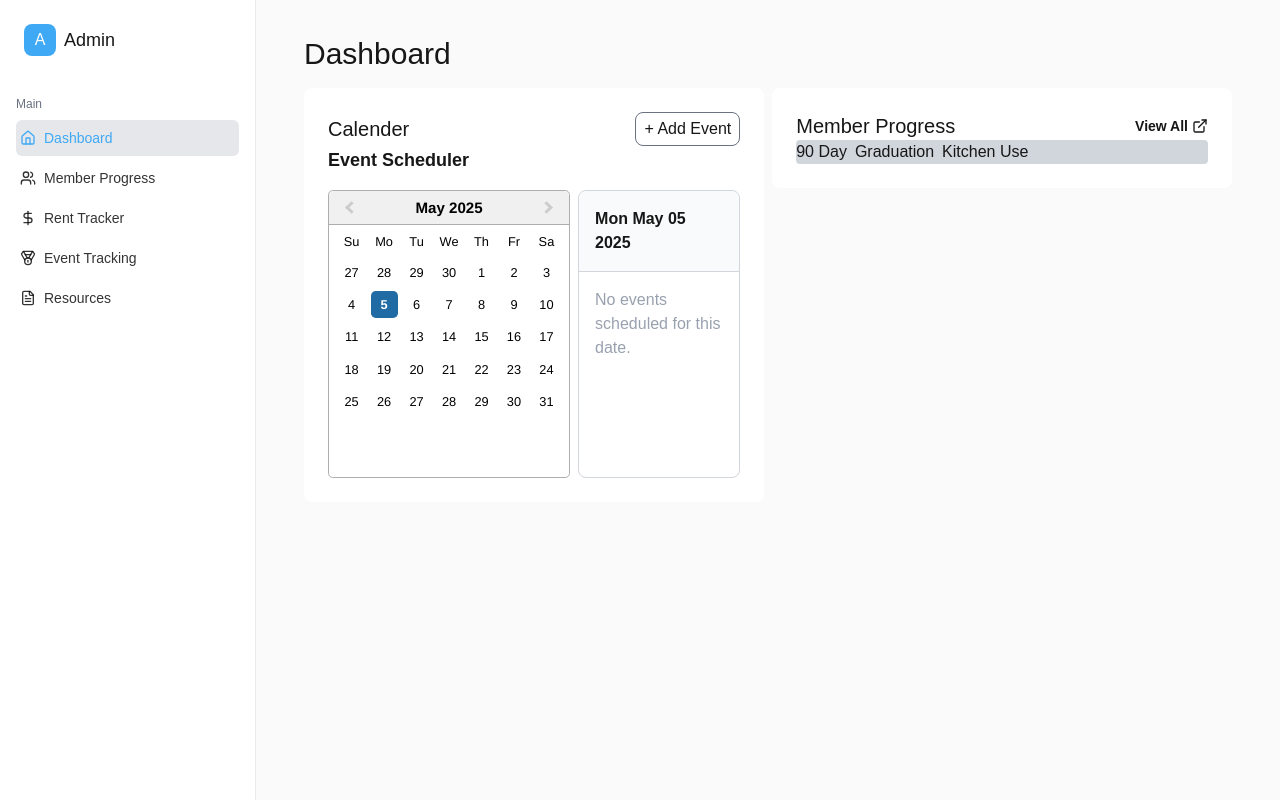
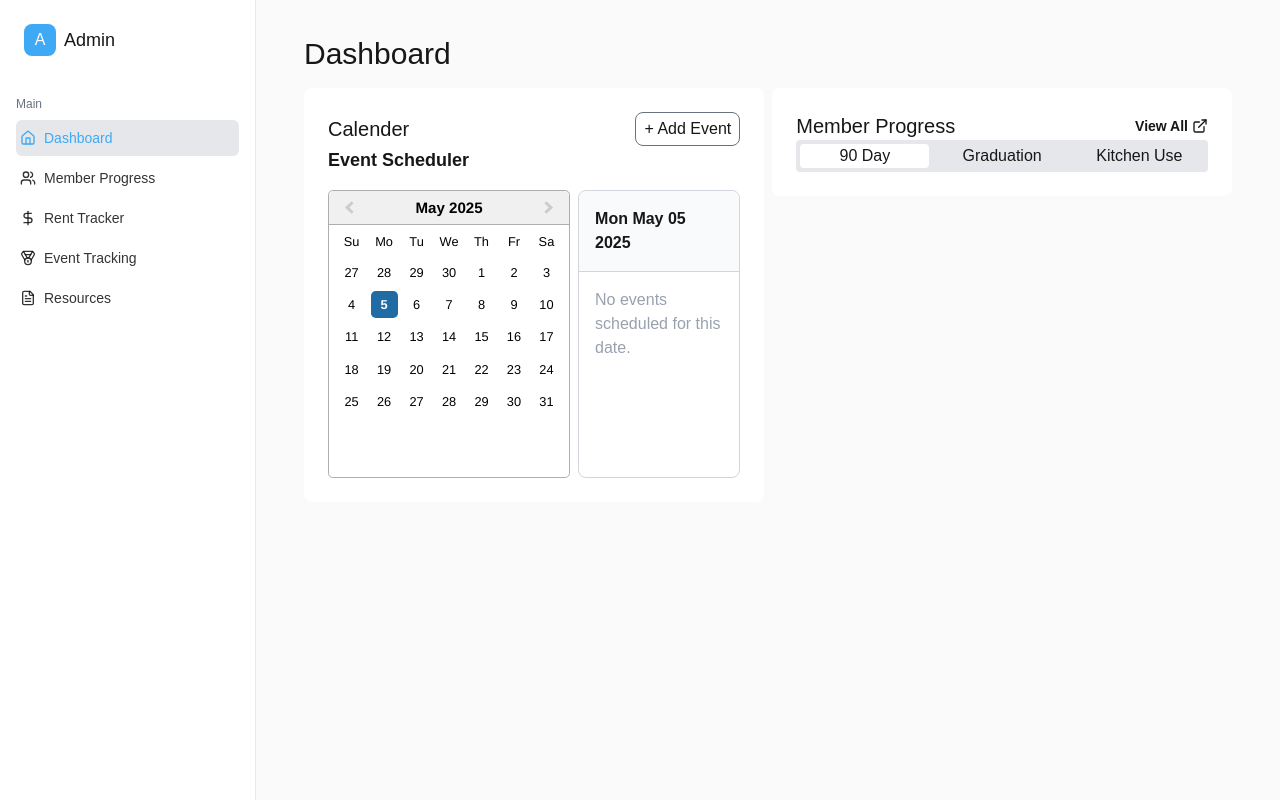
Before and after one commit to Abdullah-Farhan/hcc-admin-panel, a Next.js app: page /dashboard in a window 1280 px wide. Built offline with nearby package versions, Linux system fonts and the light colour scheme.

Commit message:
feat: navigate to /dashboard by default

```diff
--- a/src/components/sections/dashboard/page.jsx
+++ b/src/components/sections/dashboard/page.jsx
@@ -1,8 +1,11 @@
+"use client";
 import EventScheduler from "@/components/calenders/EventScheduler";
 import { ExternalLink } from "lucide-react";
 import Link from "next/link";
+import { useState } from "react";
 
 const page = () => {
+  const [selectedProgress, setSelectedProgress] = useState("90 Days");
   return (
     <div className="px-8 py-5">
       <h1 className="text-3xl font-light">Dashboard</h1>
@@ -21,11 +24,32 @@ const page = () => {
                 View All <ExternalLink className="w-4 h-4 ml-1" />
               </Link>
             </div>
-              <div className="w-full flex space-x-2 rounded bg-gray-300">
-                <button>90 Day</button>
-                <button>Graduation</button>
-                <button>Kitchen Use</button>
-              </div>
+            <div className="w-full flex space-x-2 rounded bg-gray-200 p-1">
+              <button
+                className={`w-1/3 rounded cursor-pointer ${
+                  selectedProgress === "90 Days" ? "bg-white" : ""
+                }`}
+                onClick={()=>setSelectedProgress("90 Days")}
+              >
+                90 Day
+              </button>
+              <button
+                className={`w-1/3 rounded cursor-pointer ${
+                  selectedProgress === "Graduation" ? "bg-white" : ""
+                }`}
+                onClick={()=>setSelectedProgress("Graduation")}
+              >
+                Graduation
+              </button>
+              <button
+                className={`w-1/3 rounded cursor-pointer ${
+                  selectedProgress === "Kitchen" ? "bg-white" : ""
+                }`}
+                onClick={()=>setSelectedProgress("Kitchen")}
+              >
+                Kitchen Use
+              </button>
+            </div>
           </div>
         </div>
       </div>
--- /dev/null
+++ b/src/middleware.js
@@ -0,0 +1,15 @@
+import { NextResponse } from 'next/server';
+
+export function middleware(request) {
+  const { pathname } = request.nextUrl;
+
+  if (pathname === '/') {
+    return NextResponse.redirect(new URL('/dashboard', request.url));
+  }
+
+  return NextResponse.next();
+}
+
+export const config = {
+  matcher: ['/'],
+};
```
